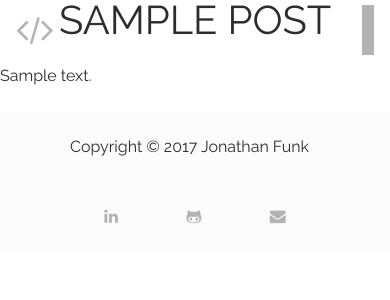
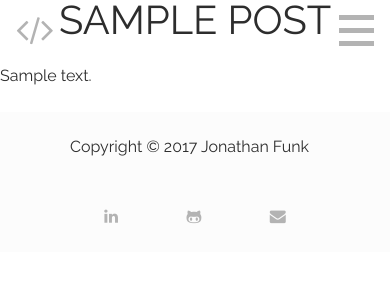
Before and after one commit to jonathanfunk/personal-site, a WordPress theme: template themes/jonfunk/page.php in a window 390 px wide. Shown: the top 300 px of the page. Run offline with PHP 8.4 and a stand-in for WordPress, Linux system fonts and the light colour scheme; the site name, menu and one post (Sample post) are stand-ins, and other content is empty.

Commit message:
hamburger menu made

```diff
--- a/themes/jonfunk/build/js/scripts.min.js
+++ b/themes/jonfunk/build/js/scripts.min.js
@@ -1 +1 @@
-!function(e){e(window).scroll(function(){var a=e(window).scrollTop();a>0?e("#masthead").addClass("nav-inverse"):e("#masthead").removeClass("nav-inverse")});var a=e("header").height();e('a[href*="#"]:not([href="#"])').click(function(){if(location.pathname.replace(/^\//,"")==this.pathname.replace(/^\//,"")&&location.hostname==this.hostname){var n=e(this.hash);if(n=n.length?n:e("[name="+this.hash.slice(1)+"]"),n.length)return e("html, body").animate({scrollTop:n.offset().top-a},1e3),!1}})}(jQuery);
+!function(a){a(window).scroll(function(){var e=a(window).scrollTop();e>0?a("#masthead").addClass("nav-inverse"):a("#masthead").removeClass("nav-inverse")}),a(".hamburger-menu").on("click",function(){a(".bar").toggleClass("animate"),a(".bar").hasClass("animate")?console.log("hello"):console.log("goodbye")});var e=a("header").height();a('a[href*="#"]:not([href="#"])').click(function(){if(location.pathname.replace(/^\//,"")==this.pathname.replace(/^\//,"")&&location.hostname==this.hostname){var o=a(this.hash);if(o=o.length?o:a("[name="+this.hash.slice(1)+"]"),o.length)return a("html, body").animate({scrollTop:o.offset().top-e},1e3),!1}})}(jQuery);
--- a/themes/jonfunk/header.php
+++ b/themes/jonfunk/header.php
@@ -26,7 +26,9 @@
           </div><!-- .site-branding -->
 
           <nav id="site-navigation" class="main-navigation" role="navigation">
-            <button class="menu-toggle" aria-controls="primary-menu" aria-expanded="false"><?php esc_html( 'Primary Menu' ); ?></button>
+						<div class="hamburger-menu">
+							<div class="bar"></div>
+						</div>
             <?php wp_nav_menu( array( 'theme_location' => 'primary', 'menu_id' => 'primary-menu' ) ); ?>
           </nav><!-- #site-navigation -->
         </div>
--- /dev/null
+++ b/themes/jonfunk/sass/_nav-bars.scss
@@ -0,0 +1,53 @@
+.hamburger-menu {
+  width: $bar-width;
+	height: $bar-height + $bar-spacing*2;
+	cursor: pointer;
+}
+
+.bar,
+.bar:after,
+.bar:before {
+  width: $bar-width;
+	height: $bar-height;
+}
+
+.bar {
+	position: relative;
+	transform: translateY($bar-spacing);
+	background: $color__link;
+	transition: all 0ms 300ms;
+
+  &.animate {
+    background: rgba(255, 255, 255, 0);
+  }
+}
+
+.bar:before {
+	content: "";
+	position: absolute;
+	left: 0;
+	bottom: $bar-spacing;
+	background: $color__link;
+	transition: bottom 300ms 300ms cubic-bezier(0.23, 1, 0.32, 1), transform 300ms cubic-bezier(0.23, 1, 0.32, 1);
+}
+
+.bar:after {
+	content: "";
+	position: absolute;
+	left: 0;
+	top: $bar-spacing;
+	background: $color__link;
+	transition: top 300ms 300ms cubic-bezier(0.23, 1, 0.32, 1), transform 300ms cubic-bezier(0.23, 1, 0.32, 1);
+}
+
+.bar.animate:after {
+	top: 0;
+	transform: rotate(45deg);
+	transition: top 300ms cubic-bezier(0.23, 1, 0.32, 1), transform 300ms 300ms cubic-bezier(0.23, 1, 0.32, 1);;
+}
+
+.bar.animate:before {
+	bottom: 0;
+	transform: rotate(-45deg);
+	transition: bottom 300ms cubic-bezier(0.23, 1, 0.32, 1), transform 300ms 300ms cubic-bezier(0.23, 1, 0.32, 1);;
+}
--- a/themes/jonfunk/sass/_navigation.scss
+++ b/themes/jonfunk/sass/_navigation.scss
@@ -134,13 +134,13 @@ a {
 }
 
 /* Small menu. */
-.menu-toggle,
+.hamburger-menu,
 .main-navigation.toggled ul {
 	display: block;
 }
 
 @media screen and (min-width: 768px) {
-	.menu-toggle {
+	.hamburger-menu {
 		display: none;
 	}
 	.main-navigation ul {
--- a/themes/jonfunk/sass/_variables.scss
+++ b/themes/jonfunk/sass/_variables.scss
@@ -3,6 +3,11 @@
 $base__space-unit: 1.5rem;
 $tablet-width: 600px;
 $desktop-width: 1024px;
+
+//Navigation Bar Sizes
+$bar-width: 35px;
+$bar-height: 5px;
+$bar-spacing: 13px;
 
 // Colors
 
--- a/themes/jonfunk/sass/style.scss
+++ b/themes/jonfunk/sass/style.scss
@@ -64,3 +64,4 @@ Nicolas Gallagher and Jonathan Neal http://necolas.github.com/normalize.css/
 @import "media";
 @import "page-templates";
 @import "front-page.scss";
+@import "nav-bars.scss";
--- a/themes/jonfunk/style.css
+++ b/themes/jonfunk/style.css
@@ -498,12 +498,12 @@ a {
   text-decoration: none; }
 
 /* Small menu. */
-.menu-toggle,
+.hamburger-menu,
 .main-navigation.toggled ul {
   display: block; }
 
 @media screen and (min-width: 768px) {
-  .menu-toggle {
+  .hamburger-menu {
     display: none; }
   .main-navigation ul {
     display: block; } }
@@ -826,3 +826,48 @@ footer {
         flex-wrap: wrap;
     -ms-flex-pack: distribute;
         justify-content: space-around; }
+
+.hamburger-menu {
+  width: 35px;
+  height: 31px;
+  cursor: pointer; }
+
+.bar,
+.bar:after,
+.bar:before {
+  width: 35px;
+  height: 5px; }
+
+.bar {
+  position: relative;
+  transform: translateY(13px);
+  background: #b3b3b3;
+  transition: all 0ms 300ms; }
+  .bar.animate {
+    background: rgba(255, 255, 255, 0); }
+
+.bar:before {
+  content: "";
+  position: absolute;
+  left: 0;
+  bottom: 13px;
+  background: #b3b3b3;
+  transition: bottom 300ms 300ms cubic-bezier(0.23, 1, 0.32, 1), transform 300ms cubic-bezier(0.23, 1, 0.32, 1); }
+
+.bar:after {
+  content: "";
+  position: absolute;
+  left: 0;
+  top: 13px;
+  background: #b3b3b3;
+  transition: top 300ms 300ms cubic-bezier(0.23, 1, 0.32, 1), transform 300ms cubic-bezier(0.23, 1, 0.32, 1); }
+
+.bar.animate:after {
+  top: 0;
+  transform: rotate(45deg);
+  transition: top 300ms cubic-bezier(0.23, 1, 0.32, 1), transform 300ms 300ms cubic-bezier(0.23, 1, 0.32, 1); }
+
+.bar.animate:before {
+  bottom: 0;
+  transform: rotate(-45deg);
+  transition: bottom 300ms cubic-bezier(0.23, 1, 0.32, 1), transform 300ms 300ms cubic-bezier(0.23, 1, 0.32, 1); }
```
Also changed, not shown: themes/jonfunk/js/scripts.js (+9 -0 lines), themes/jonfunk/build/css/style.min.css, 1 other file.
